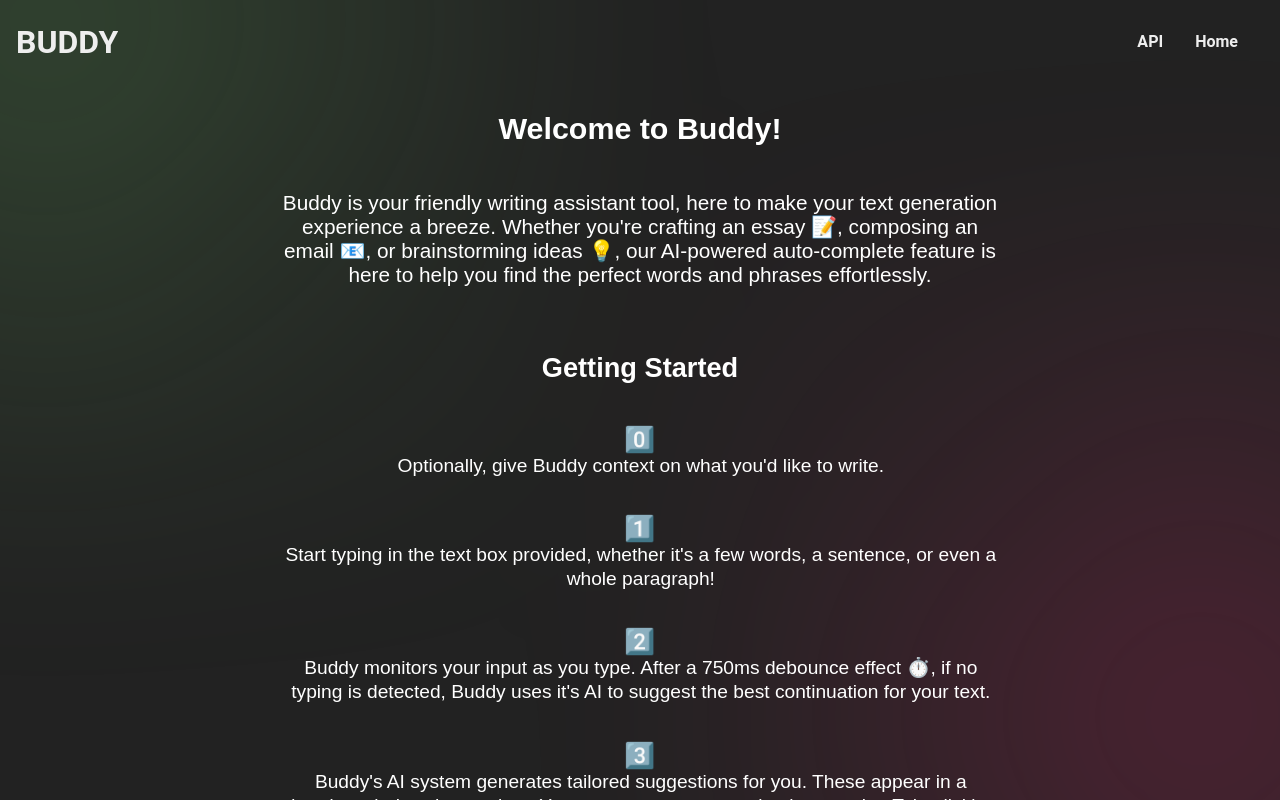
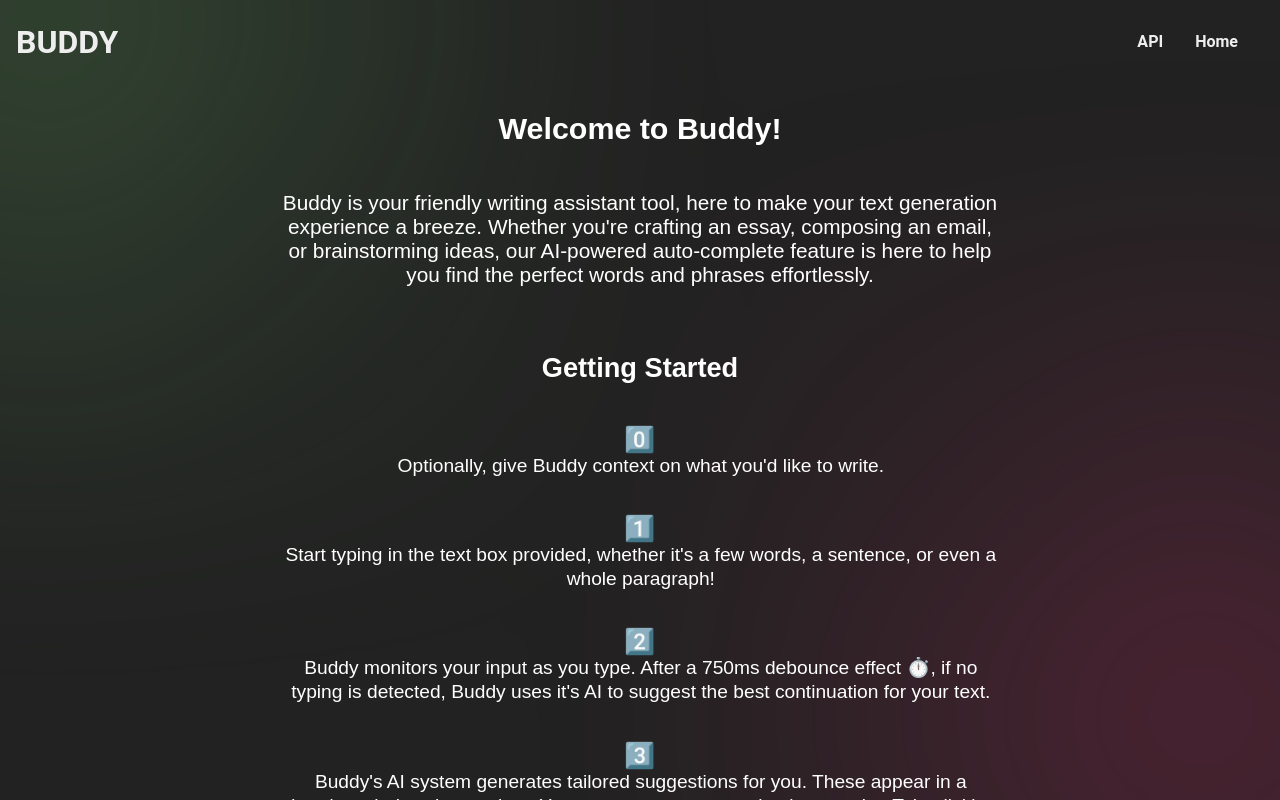
Before and after one commit to silasnevstad/BuddyAI, a React (Create React App) app: page /help in a window 1280 px wide. Built offline with nearby package versions, Linux system fonts and the light colour scheme.

Commit message:
Emojis removed

```diff
--- a/src/screens/HelpPage.js
+++ b/src/screens/HelpPage.js
@@ -18,7 +18,7 @@ const HelpPage = () => {
                     <div className="help-container">
                         <div className="help-inner-container">
                             <h1 className="help-header-text"> Welcome to Buddy! </h1>
-                            <p className="help-header-desc-text"> Buddy is your friendly writing assistant tool, here to make your text generation experience a breeze. Whether you're crafting an essay 📝, composing an email 📧, or brainstorming ideas 💡, our AI-powered auto-complete feature is here to help you find the perfect words and phrases effortlessly. </p>
+                            <p className="help-header-desc-text"> Buddy is your friendly writing assistant tool, here to make your text generation experience a breeze. Whether you're crafting an essay, composing an email, or brainstorming ideas, our AI-powered auto-complete feature is here to help you find the perfect words and phrases effortlessly. </p>
                             <h2 className="help-sub-header-text"> Getting Started </h2>
                             <ul className="help-list">
                                 <span className="help-list-item-bold">0️⃣</span>
@@ -41,7 +41,7 @@ const HelpPage = () => {
                             <div className="help-grid-item"> <span className="help-grid-item-bold"> 🗑️  </span> Clear Input: Start afresh by clearing the text box, giving you a clean canvas to work on. </div>
                         </div>
 
-                        <h2 className="help-sub-header-text-center small"> Enjoy using Buddy? Buy me a coffee ☕️ 😉 </h2>
+                        <h2 className="help-sub-header-text-center small"> Enjoy using Buddy? Buy me a coffee ☕️ </h2>
                         {/* get venmo logo and link to https://account.venmo.com/u/buddyai */}
                         <img src={VenmoIcon} alt="Venmo Icon" className="venmo-icon" onClick={() => window.open("https://account.venmo.com/u/buddyai", "_blank")} />
                     </div>
```
